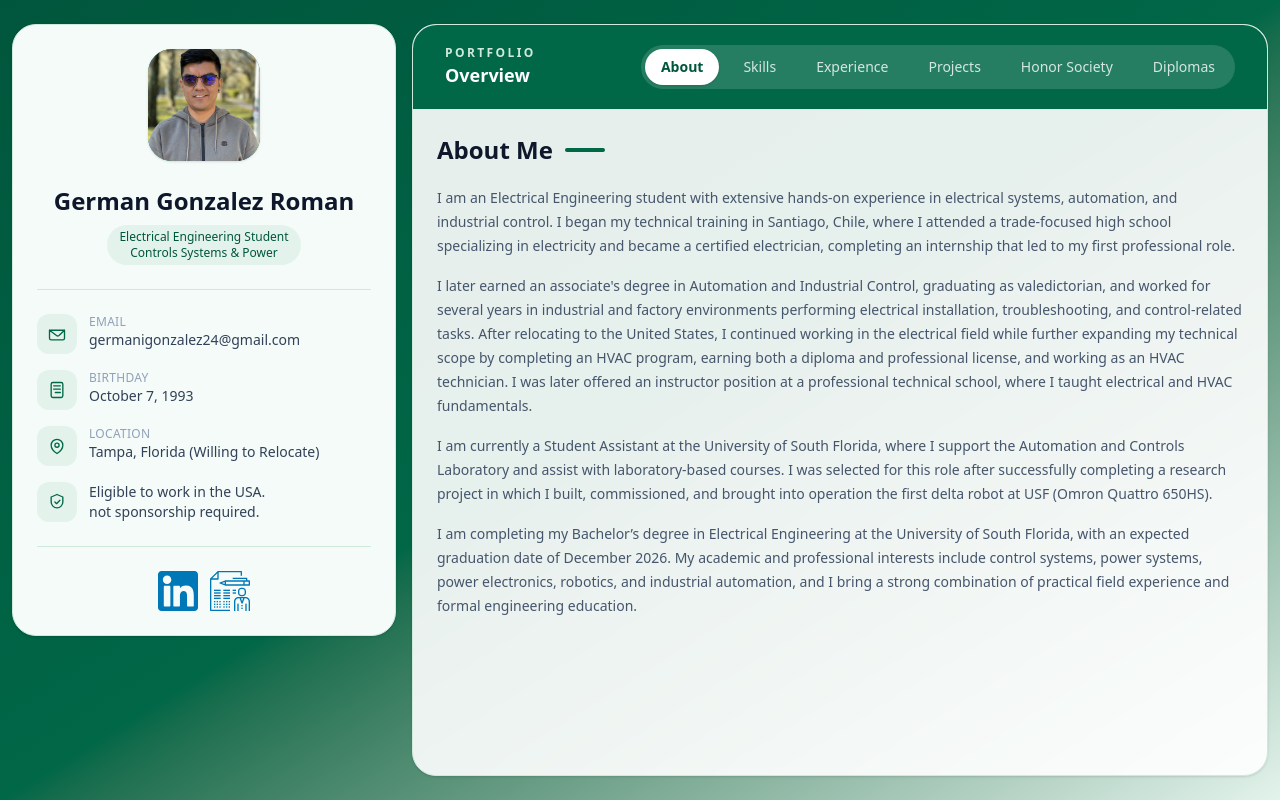
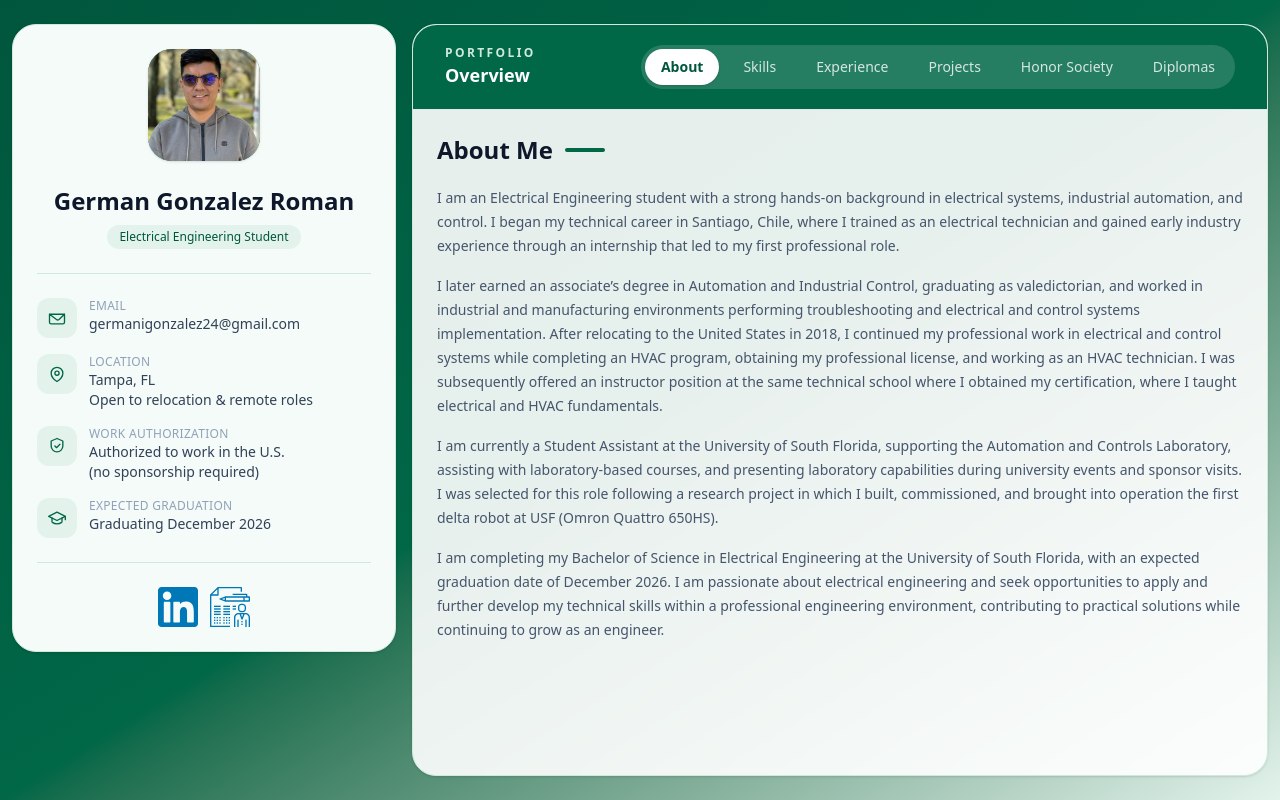
Before and after one commit to sebastianroman16/WebPortfolioGerman2.0, an Angular app: page / in a window 1280 px wide. Built offline with nearby package versions, Linux system fonts and the light colour scheme.

Commit message:
feat: se ajustan textos menores y se agrega skills

```diff
--- a/src/app/components/sections/about-section/about-section.html
+++ b/src/app/components/sections/about-section/about-section.html
@@ -6,32 +6,33 @@
 
   <div class="mt-5 space-y-4 text-sm leading-6 text-slate-600">
     <p>
-      I am an Electrical Engineering student with extensive hands-on experience in electrical
-      systems, automation, and industrial control. I began my technical training in Santiago,
-      Chile, where I attended a trade-focused high school specializing in electricity and became a
-      certified electrician, completing an internship that led to my first professional role.
+      I am an Electrical Engineering student with a strong hands-on background in electrical
+      systems, industrial automation, and control. I began my technical career in Santiago, Chile,
+      where I trained as an electrical technician and gained early industry experience through an
+      internship that led to my first professional role.
     </p>
     <p>
-      I later earned an associate's degree in Automation and Industrial Control, graduating as
-      valedictorian, and worked for several years in industrial and factory environments performing
-      electrical installation, troubleshooting, and control-related tasks. After relocating to the
-      United States, I continued working in the electrical field while further expanding my
-      technical scope by completing an HVAC program, earning both a diploma and professional
-      license, and working as an HVAC technician. I was later offered an instructor position at a
-      professional technical school, where I taught electrical and HVAC fundamentals.
+      I later earned an associate’s degree in Automation and Industrial Control, graduating as
+      valedictorian, and worked in industrial and manufacturing environments performing
+      troubleshooting and electrical and control systems implementation. After relocating to the
+      United States in 2018, I continued my professional work in electrical and control systems
+      while completing an HVAC program, obtaining my professional license, and working as an HVAC
+      technician. I was subsequently offered an instructor position at the same technical school
+      where I obtained my certification, where I taught electrical and HVAC fundamentals.
     </p>
     <p>
-      I am currently a Student Assistant at the University of South Florida, where I support the
-      Automation and Controls Laboratory and assist with laboratory-based courses. I was selected
-      for this role after successfully completing a research project in which I built, commissioned,
-      and brought into operation the first delta robot at USF (Omron Quattro 650HS).
+      I am currently a Student Assistant at the University of South Florida, supporting the
+      Automation and Controls Laboratory, assisting with laboratory-based courses, and presenting
+      laboratory capabilities during university events and sponsor visits. I was selected for this
+      role following a research project in which I built, commissioned, and brought into operation
+      the first delta robot at USF (Omron Quattro 650HS).
     </p>
     <p>
-      I am completing my Bachelor’s degree in Electrical Engineering at the University of South
-      Florida, with an expected graduation date of December 2026. My academic and professional
-      interests include control systems, power systems, power electronics, robotics, and industrial
-      automation, and I bring a strong combination of practical field experience and formal
-      engineering education.
+      I am completing my Bachelor of Science in Electrical Engineering at the University of South
+      Florida, with an expected graduation date of December 2026. I am passionate about electrical
+      engineering and seek opportunities to apply and further develop my technical skills within a
+      professional engineering environment, contributing to practical solutions while continuing to
+      grow as an engineer.
     </p>
   </div>
 </section>
--- a/src/app/components/sections/profile-card/profile-card.html
+++ b/src/app/components/sections/profile-card/profile-card.html
@@ -11,8 +11,7 @@
       <p
         class="mt-2 inline-flex items-center rounded-full bg-[var(--brand-100)] px-3 py-1 text-xs font-medium text-[var(--brand-700)]"
       >
-        Electrical Engineering Student <br />
-        Controls Systems & Power
+        Electrical Engineering Student
       </p>
     </div>
   </div>
@@ -59,30 +58,6 @@
           <path
             stroke-linecap="round"
             stroke-linejoin="round"
-            d="M8 7h8m-8 4h8m-6 4h6M7 21h10a2 2 0 0 0 2-2V5a2 2 0 0 0-2-2H7a2 2 0 0 0-2 2v14a2 2 0 0 0 2 2Z"
-          />
-        </svg>
-      </span>
-      <div>
-        <p class="text-xs uppercase tracking-wide text-slate-400">Birthday</p>
-        <p class="text-slate-700">October 7, 1993</p>
-      </div>
-    </li>
-    <li class="flex items-start gap-3">
-      <span
-        class="inline-flex h-10 w-10 items-center justify-center rounded-xl bg-[var(--brand-100)] text-[var(--brand-600)]"
-      >
-        <svg
-          xmlns="http://www.w3.org/2000/svg"
-          viewBox="0 0 24 24"
-          fill="none"
-          stroke="currentColor"
-          stroke-width="1.6"
-          class="h-5 w-5"
-        >
-          <path
-            stroke-linecap="round"
-            stroke-linejoin="round"
             d="M12 21s-7-4.35-7-10a7 7 0 0 1 14 0c0 5.65-7 10-7 10Z"
           />
           <circle cx="12" cy="11" r="2.5" />
@@ -90,7 +65,7 @@
       </span>
       <div>
         <p class="text-xs uppercase tracking-wide text-slate-400">Location</p>
-        <p class="text-slate-700">Tampa, Florida (Willing to Relocate)</p>
+        <p class="text-slate-700">Tampa, FL <br> Open to relocation & remote roles</p>
       </div>
     </li>
     <li class="flex items-start gap-3">
@@ -114,7 +89,34 @@
         </svg>
       </span>
       <div>
-        <p class="text-slate-700">Eligible to work in the USA. <br> not sponsorship required.</p>
+        <p class="text-xs uppercase tracking-wide text-slate-400">Work Authorization</p>
+        <p class="text-slate-700">Authorized to work in the U.S.<br>(no sponsorship required)</p>
+      </div>
+    </li>
+    <li class="flex items-start gap-3">
+      <span
+        class="inline-flex h-10 w-10 items-center justify-center rounded-xl bg-[var(--brand-100)] text-[var(--brand-600)]"
+      >
+        <svg
+          xmlns="http://www.w3.org/2000/svg"
+          viewBox="0 0 24 24"
+          fill="none"
+          stroke="currentColor"
+          stroke-width="1.6"
+          class="h-5 w-5"
+        >
+          <path
+            stroke-linecap="round"
+            stroke-linejoin="round"
+            d="m2 10 10-5 10 5-10 5-10-5Z"
+          />
+          <path stroke-linecap="round" stroke-linejoin="round" d="M6 12v4.5c0 .3.2.5.4.7A10.3 10.3 0 0 0 12 19a10.3 10.3 0 0 0 5.6-1.8c.2-.2.4-.4.4-.7V12" />
+          <path stroke-linecap="round" stroke-linejoin="round" d="M22 10v4" />
+        </svg>
+      </span>
+      <div>
+        <p class="text-xs uppercase tracking-wide text-slate-400">Expected Graduation</p>
+        <p class="text-slate-700">Graduating December 2026</p>
       </div>
     </li>
   </ul>
--- a/src/app/components/sections/skills-section/skills-section.html
+++ b/src/app/components/sections/skills-section/skills-section.html
@@ -20,7 +20,7 @@
         <h4 class="text-base font-semibold text-slate-900">Electrical Engineering & Control Systems</h4>
       </div>
       <ul class="mt-3 space-y-2 text-sm text-slate-600">
-        <li>AC/DC circuit analysis and control systems</li>
+        <li>AC/DC circuit analysis and feedback control systems</li>
         <li>Transient and steady-state response</li>
         <li>Frequency-domain analysis (phasors, Bode plots)</li>
         <li>PID controller design and tuning</li>
@@ -68,7 +68,7 @@
         <li>Embedded C and assembly programming</li>
         <li>GPIO, timers, interrupts, and memory-mapped peripherals</li>
         <li>ADC/DAC configuration and real-time constraints</li>
-        <li>Serial communication: SPI, I2C, UART</li>
+        <li>Serial communication protocols: SPI, I2C, UART</li>
       </ul>
     </article>
 
@@ -123,6 +123,28 @@
           <svg viewBox="0 0 24 24" class="h-5 w-5" aria-hidden="true">
             <path
               fill="currentColor"
+              d="M10 3h4v2h2.5A2.5 2.5 0 0 1 19 7.5V10h2v4h-2v2.5a2.5 2.5 0 0 1-2.5 2.5H14v2h-4v-2H7.5A2.5 2.5 0 0 1 5 16.5V14H3v-4h2V7.5A2.5 2.5 0 0 1 7.5 5H10V3Zm-1 6v6h6V9H9Z"
+            />
+          </svg>
+        </span>
+        <h4 class="text-base font-semibold text-slate-900">Automation, Controls & PLCs</h4>
+      </div>
+      <ul class="mt-3 space-y-2 text-sm text-slate-600">
+        <li>Programmable Logic Controllers (PLCs) - Allen-Bradley</li>
+        <li>Ladder Logic programming</li>
+        <li>RSLogix 5000 / Studio 5000</li>
+        <li>Connected Components Workbench (CCW)</li>
+      </ul>
+    </article>
+
+    <article class="rounded-2xl border border-[var(--brand-200)] bg-white/90 p-5 shadow-sm">
+      <div class="flex items-center gap-3">
+        <span
+          class="inline-flex h-10 w-10 items-center justify-center rounded-xl bg-[var(--brand-100)] text-[var(--brand-700)]"
+        >
+          <svg viewBox="0 0 24 24" class="h-5 w-5" aria-hidden="true">
+            <path
+              fill="currentColor"
               d="M14.1 3a1 1 0 0 1 .95.68l.62 1.86 1.95.14a1 1 0 0 1 .6 1.74l-1.49 1.15.5 1.9a1 1 0 0 1-1.52 1.1L14 10.75l-1.71 1.02a1 1 0 0 1-1.52-1.1l.5-1.9-1.49-1.15a1 1 0 0 1 .6-1.74l1.95-.14.62-1.86A1 1 0 0 1 14.1 3Zm-6.4 9h5.3v2H9.7l-1.6 4.8-1.9-.64L7.7 12Zm9.7 2h2.6v2h-2.6v-2Z"
             />
           </svg>
```
Also changed, not shown: 1 other file (tests, documents, lock files or other folders).
